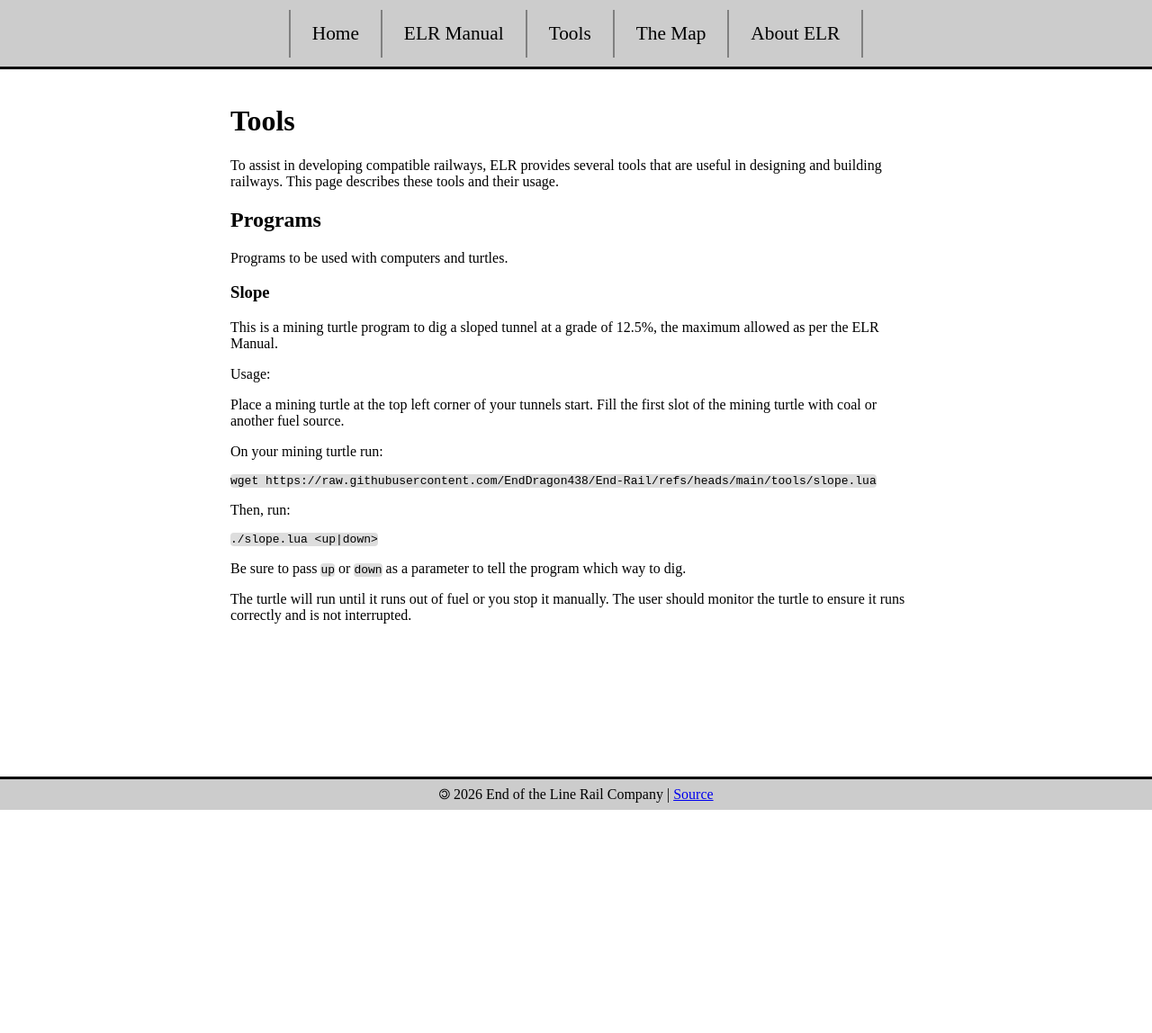
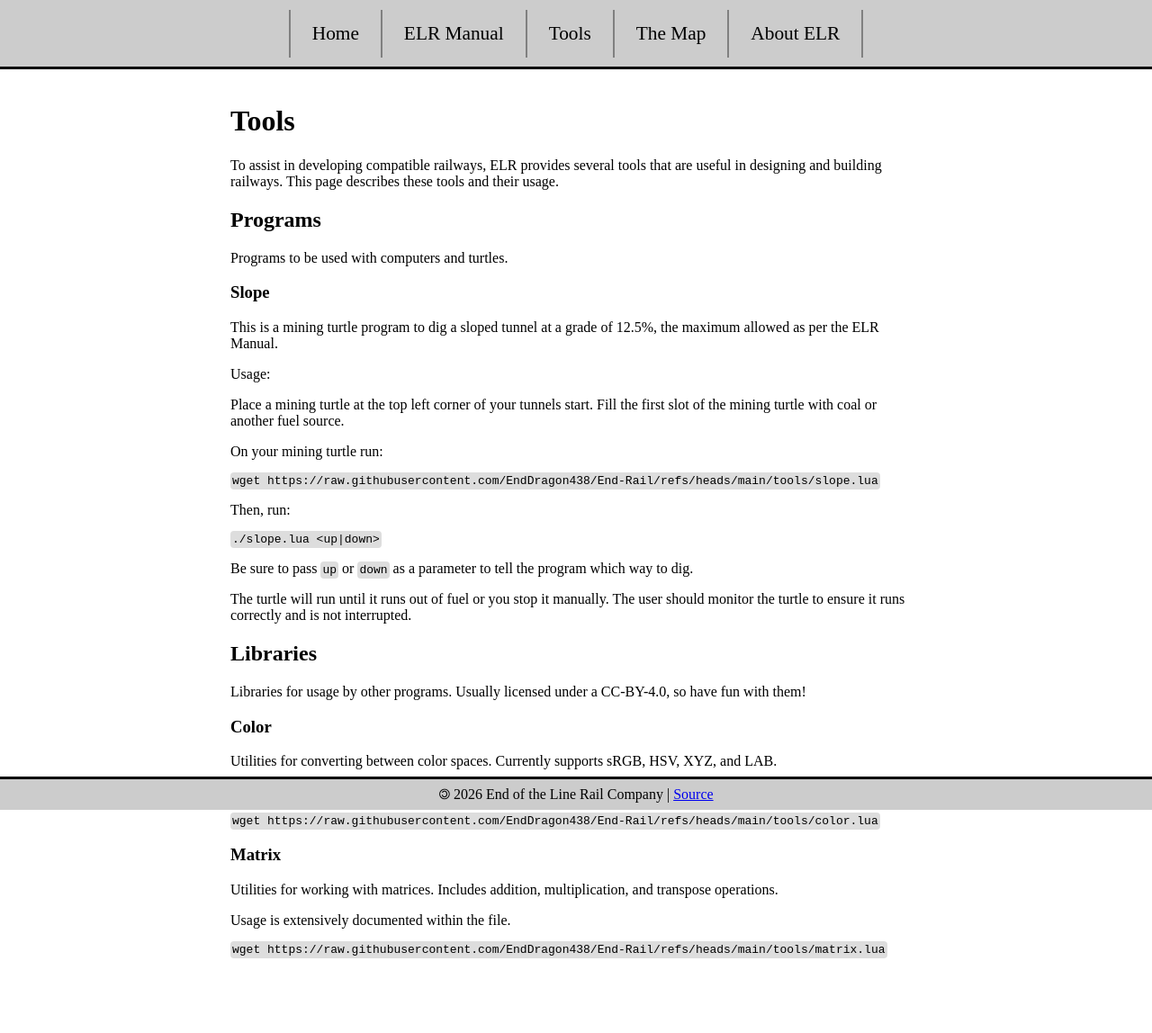
Before and after one commit to EndDragon438/End-Rail, a Jekyll site: the page built from site/tools.md, in a window 1280 px wide. Shown: the whole page at 90% size. Built offline with Jekyll 4.4.1, drawn with Linux system fonts in a browser that asks for light colours; our own code applies the rules of GitHub Pages for plain Markdown files; before the commit the page ends 900 px from its top, so only the background shows below that.

Commit message:
add libraries to tools

````diff
--- a/site/style.css
+++ b/site/style.css
@@ -53,6 +53,7 @@ img {
 code {
     background-color: var(--background-lighter);
     border-radius: 4px;
+    padding: 2px;
 }
 
 footer {
--- a/site/tools.md
+++ b/site/tools.md
@@ -36,3 +36,30 @@ way to dig.
 The turtle will run until it runs out of fuel or you stop it manually.
 The user should monitor the turtle to ensure it runs correctly and is not
 interrupted.
+
+## Libraries
+
+Libraries for usage by other programs. Usually licensed under a CC-BY-4.0,
+so have fun with them!
+
+### Color
+
+Utilities for converting between color spaces. Currently supports sRGB,
+HSV, XYZ, and LAB.
+
+Usage is extensively documented within the file.
+
+```shell
+wget https://raw.githubusercontent.com/EndDragon438/End-Rail/refs/heads/main/tools/color.lua
+```
+
+### Matrix
+
+Utilities for working with matrices. Includes addition, multiplication,
+and transpose operations.
+
+Usage is extensively documented within the file.
+
+```shell
+wget https://raw.githubusercontent.com/EndDragon438/End-Rail/refs/heads/main/tools/matrix.lua
+```
````
Also changed, not shown: README.md, 1 other file.
